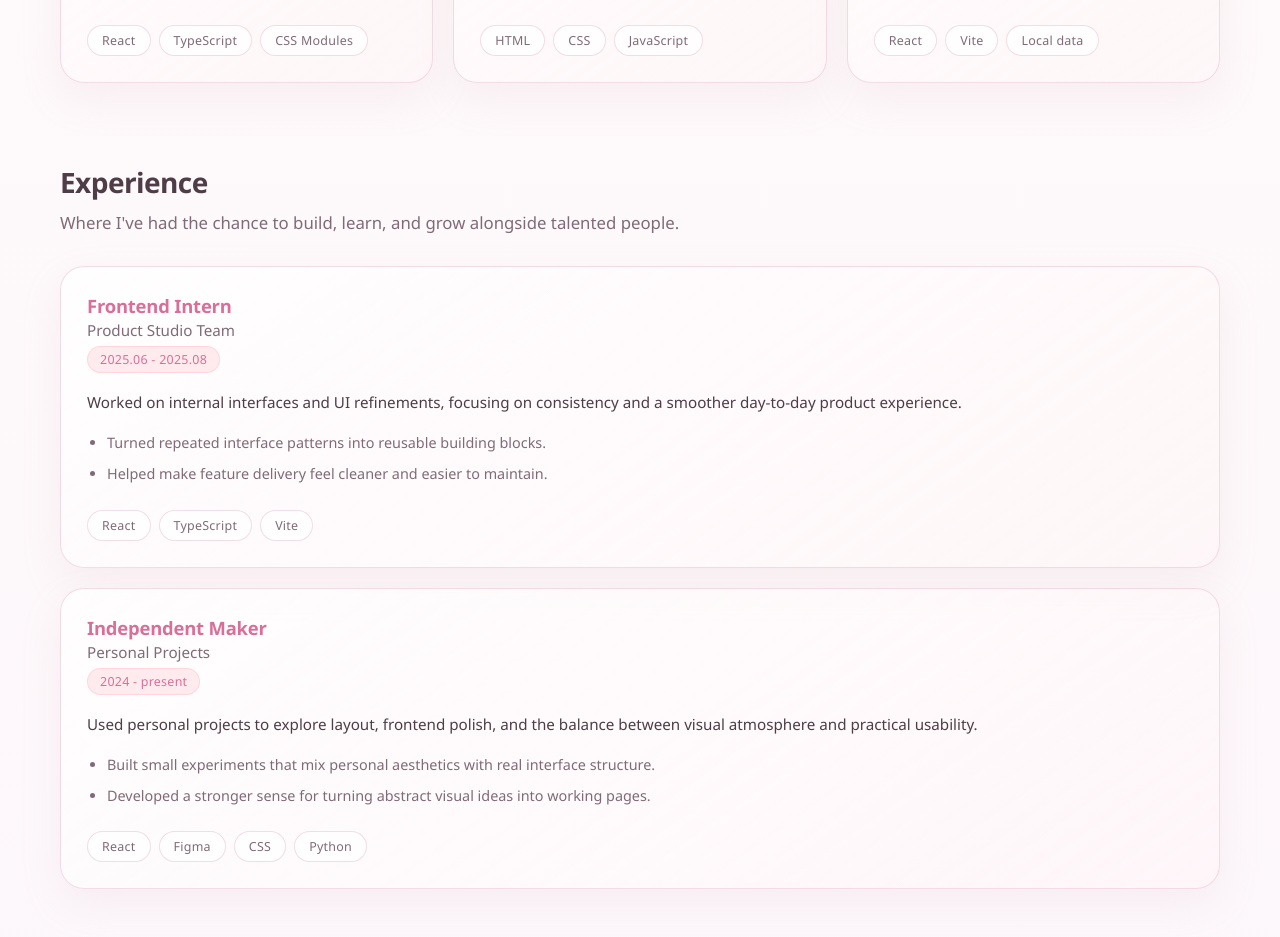
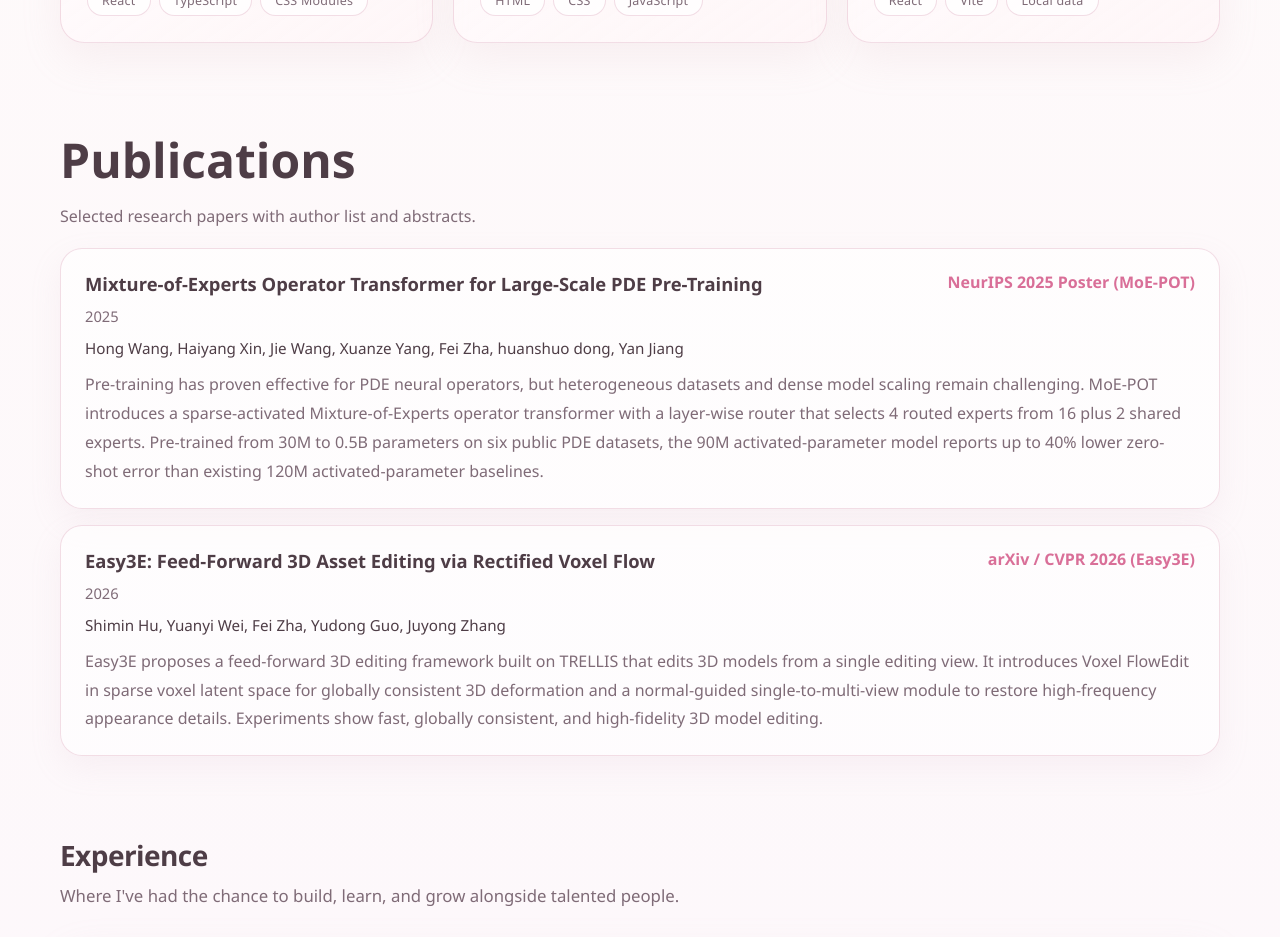
Before and after one commit to Char-1232323/zhafei.io, a React (Vite) app: page / in a window 1280 px wide. Shown: the part 1860-2797 px from the top of the page. Built offline with nearby package versions, Linux system fonts and the light colour scheme.

Commit message:
feat: replace skills with publications section

```diff
--- a/src/app/AppShell.tsx
+++ b/src/app/AppShell.tsx
@@ -6,8 +6,8 @@ import Header from '../components/Header/Header'
 import HeroPoster from '../components/HeroPoster/HeroPoster'
 import MoodSection from '../components/MoodSection/MoodSection'
 import FeaturedProjects from '../components/FeaturedProjects/FeaturedProjects'
+import PublicationsSection from '../components/PublicationsSection/PublicationsSection'
 import ExperienceHighlights from '../components/ExperienceHighlights/ExperienceHighlights'
-import SkillsPanel from '../components/SkillsPanel/SkillsPanel'
 import ContactInvitation from '../components/ContactInvitation/ContactInvitation'
 
 function AppShell() {
@@ -17,9 +17,9 @@ function AppShell() {
         <Header brandLabel={siteContent.profile.name} navLinks={navigationLinks} />
         <HeroPoster content={siteContent.profile} heroImage={visualAssets.heroImage} />
         <MoodSection content={siteContent.mood} />
-<FeaturedProjects projects={siteContent.projects} />
+        <FeaturedProjects projects={siteContent.projects} />
+        <PublicationsSection publications={siteContent.publications} />
         <ExperienceHighlights experiences={siteContent.experience} />
-        <SkillsPanel skills={siteContent.skills} />
         <ContactInvitation contactLinks={siteContent.contact} />
       </main>
     </div>
--- /dev/null
+++ b/src/components/PublicationsSection/PublicationsSection.module.css
@@ -0,0 +1,71 @@
+.section {
+  padding: 36px 0 48px;
+}
+
+.header {
+  margin-bottom: 18px;
+}
+
+.title {
+  margin: 0;
+  font-size: clamp(2rem, 5vw, 3rem);
+}
+
+.subtitle {
+  margin: 10px 0 0;
+  color: var(--muted);
+  line-height: 1.75;
+}
+
+.list {
+  display: grid;
+  gap: 16px;
+}
+
+.card {
+  padding: 22px 24px;
+  border-radius: 22px;
+  background: rgba(255, 255, 255, 0.62);
+  border: 1px solid var(--line);
+  box-shadow: 0 12px 32px rgba(209, 174, 187, 0.12);
+}
+
+.topRow {
+  display: flex;
+  flex-wrap: wrap;
+  justify-content: space-between;
+  gap: 10px;
+}
+
+.paperTitle {
+  margin: 0;
+  font-size: 1.15rem;
+}
+
+.link {
+  color: var(--accent-strong);
+  text-decoration: none;
+  font-weight: 600;
+}
+
+.meta,
+.authors,
+.abstract {
+  margin: 10px 0 0;
+}
+
+.meta {
+  color: var(--muted);
+  font-size: 0.92rem;
+}
+
+.authors {
+  color: var(--text);
+  font-size: 0.95rem;
+  line-height: 1.6;
+}
+
+.abstract {
+  color: var(--muted);
+  line-height: 1.8;
+}
--- /dev/null
+++ b/src/components/PublicationsSection/PublicationsSection.tsx
@@ -0,0 +1,37 @@
+import type { PublicationItem } from '../../types/content'
+import styles from './PublicationsSection.module.css'
+
+interface PublicationsSectionProps {
+  publications: PublicationItem[]
+}
+
+function PublicationsSection({ publications }: PublicationsSectionProps) {
+  return (
+    <section id="publications" className={styles.section} aria-labelledby="publications-title">
+      <div className={styles.header}>
+        <h2 id="publications-title" className={styles.title}>Publications</h2>
+        <p className={styles.subtitle}>
+          Selected research papers with author list and abstracts.
+        </p>
+      </div>
+
+      <div className={styles.list}>
+        {publications.map((paper) => (
+          <article key={paper.title} className={styles.card}>
+            <div className={styles.topRow}>
+              <h3 className={styles.paperTitle}>{paper.title}</h3>
+              <a href={paper.link} target="_blank" rel="noopener noreferrer" className={styles.link}>
+                {paper.venue}
+              </a>
+            </div>
+            <p className={styles.meta}>{paper.year}</p>
+            <p className={styles.authors}>{paper.authors.join(', ')}</p>
+            <p className={styles.abstract}>{paper.abstract}</p>
+          </article>
+        ))}
+      </div>
+    </section>
+  )
+}
+
+export default PublicationsSection
--- a/src/config/navigation.ts
+++ b/src/config/navigation.ts
@@ -6,7 +6,7 @@ export interface NavigationLink {
 export const navigationLinks: NavigationLink[] = [
   { label: 'About Me', href: '#about' },
   { label: 'Projects', href: '#projects' },
+  { label: 'Publications', href: '#publications' },
   { label: 'Experience', href: '#experience' },
-  { label: 'Skills', href: '#skills' },
   { label: 'Contact', href: '#contact' }
 ]
--- a/src/data/siteContent.ts
+++ b/src/data/siteContent.ts
@@ -3,27 +3,27 @@ import type { SiteContent } from '../types/content'
 export const siteContent: SiteContent = {
   profile: {
     name: 'Fey',
-    role: 'Dreamy Builder / Student',
-    targetRole: 'Open to creative frontend, product, and interaction-focused opportunities',
+    role: 'Student',
+    targetRole: 'Open to creative frontier AI development',
     intro:
-      'I like building interfaces that feel soft, thoughtful, and quietly memorable, especially when design and code can support the same mood.',
+      'I am a MS. student in USTC who loves Math, AI techniques and ACG culture',
     emotionalTagline:
       'A small corner of the internet for ideas, visuals, and projects I want to keep close.',
     actions: [
-      { label: 'See My World', href: '#mood' },
+      { label: 'See My World', href: '#about' },
       { label: 'Featured Projects', href: '#projects' },
       { label: 'Say Hello', href: '#contact' }
     ],
     stats: [
       { label: 'Mood', value: 'Soft, bright, and curious' },
-      { label: 'Focus', value: 'Frontend + visual storytelling' },
-      { label: 'Now', value: 'Learning, prototyping, refining' },
+      { label: 'Focus', value: 'CV, AI' },
+      { label: 'Now', value: 'Learning at school' },
       { label: 'Style', value: 'Dreamy but practical' }
     ]
   },
   mood: {
     intro:
-      'I enjoy products that feel gentle on the surface but precise underneath. I care about atmosphere, clarity, and the tiny details that make a page feel alive.',
+      'I am a first-year M.S. student at the University of Science and Technology of China, advised by Prof. Juyong Zhang. My current research focuses on 3D vision and diffusion generation. I received my B.S. in Computational Mathematics from the Graphics & Geometric Computing Lab at the University of Science and Technology of China (USTC).',
     cards: [
       {
         title: 'What I enjoy building',
@@ -45,10 +45,22 @@ export const siteContent: SiteContent = {
   },
   experience: [
     {
-      role: 'Frontend Intern',
-      organization: 'Product Studio Team',
-      period: '2025.06 - 2025.08',
-      technologies: ['React', 'TypeScript', 'Vite'],
+      role: 'MS.Student',
+      organization: 'the Univeristy of Science and Technology',
+      period: '2025.9 - present',
+      technologies: ['AI', '3D vision', 'Diffusion'],
+      summary:
+        'Used personal projects to explore layout, frontend polish, and the balance between visual atmosphere and practical usability.',
+      outcomes: [
+        'Built small experiments that mix personal aesthetics with real interface structure.',
+        'Developed a stronger sense for turning abstract visual ideas into working pages.'
+      ]
+    },
+    {
+      role: 'Student',
+      organization: 'the University of Science and Technology, Math Department',
+      period: '2021.9 - 2025.6',
+      technologies: ['Computational Mathmatics', 'Optimaization', 'Computer Graphics'],
       summary:
         'Worked on internal interfaces and UI refinements, focusing on consistency and a smoother day-to-day product experience.',
       outcomes: [
@@ -57,15 +69,13 @@ export const siteContent: SiteContent = {
       ]
     },
     {
-      role: 'Independent Maker',
-      organization: 'Personal Projects',
-      period: '2024 - present',
-      technologies: ['React', 'Figma', 'CSS', 'Python'],
+      role: 'Student',
+      organization: 'HuaiNing high school,Anhui Province',
+      period: '2018.9 - 2021.6',
+      technologies: ['Physics', 'Math', 'English'],
       summary:
-        'Used personal projects to explore layout, frontend polish, and the balance between visual atmosphere and practical usability.',
+        '',
       outcomes: [
-        'Built small experiments that mix personal aesthetics with real interface structure.',
-        'Developed a stronger sense for turning abstract visual ideas into working pages.'
       ]
     }
   ],
@@ -100,26 +110,24 @@ export const siteContent: SiteContent = {
       mood: 'quiet utility'
     }
   ],
-  skills: [
+  publications: [
     {
-      title: 'Design and Frontend',
-      items: ['React', 'TypeScript', 'Responsive UI', 'CSS composition', 'Interaction polish']
+      title: 'Mixture-of-Experts Operator Transformer for Large-Scale PDE Pre-Training',
+      venue: 'NeurIPS 2025 Poster (MoE-POT)',
+      year: '2025',
+      link: 'https://neurips.cc/virtual/2025/loc/san-diego/poster/118221',
+      authors: ['Hong Wang', 'Haiyang Xin', 'Jie Wang', 'Xuanze Yang', 'Fei Zha', 'huanshuo dong', 'Yan Jiang'],
+      abstract:
+        'Pre-training has proven effective for PDE neural operators, but heterogeneous datasets and dense model scaling remain challenging. MoE-POT introduces a sparse-activated Mixture-of-Experts operator transformer with a layer-wise router that selects 4 routed experts from 16 plus 2 shared experts. Pre-trained from 30M to 0.5B parameters on six public PDE datasets, the 90M activated-parameter model reports up to 40% lower zero-shot error than existing 120M activated-parameter baselines.'
     },
     {
-      title: 'Tools I Reach For',
-      items: ['Vite', 'Git', 'Figma', 'JavaScript', 'Python']
-    },
-    {
-      title: 'Things I Care About',
-      items: ['Visual hierarchy', 'Readable structure', 'Gentle motion', 'Personal expression', 'Maintainable code']
-    }
-  ],
-  education: [
-    {
-      school: 'Example University',
-      program: 'B.S. in Computer Science',
-      period: '2022 - 2026',
-      highlights: ['Exploring human-computer interaction, software engineering, and interface design.']
+      title: 'Easy3E: Feed-Forward 3D Asset Editing via Rectified Voxel Flow',
+      venue: 'arXiv / CVPR 2026 (Easy3E)',
+      year: '2026',
+      link: 'https://arxiv.org/abs/2602.21499',
+      authors: ['Shimin Hu', 'Yuanyi Wei', 'Fei Zha', 'Yudong Guo', 'Juyong Zhang'],
+      abstract:
+        'Easy3E proposes a feed-forward 3D editing framework built on TRELLIS that edits 3D models from a single editing view. It introduces Voxel FlowEdit in sparse voxel latent space for globally consistent 3D deformation and a normal-guided single-to-multi-view module to restore high-frequency appearance details. Experiments show fast, globally consistent, and high-fidelity 3D model editing.'
     }
   ],
   contact: [
```
Also changed, not shown: src/types/content.ts (+12 -2 lines), 2 other files (tests, documents, lock files or other folders).
